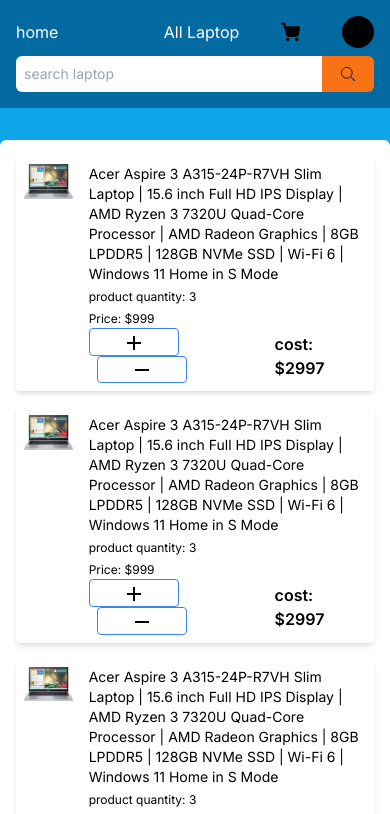
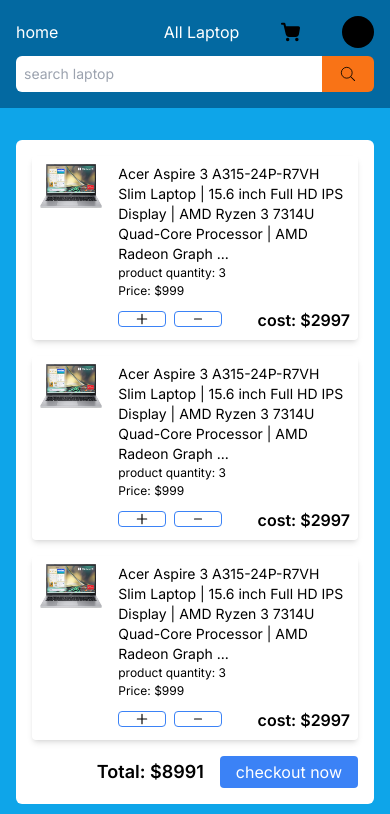
Before and after one commit to thanhhung-art/admin-laptop-v2, a Next.js app: page /cart in a window 390 px wide. Shown: the top 814 px of the page. Built offline with nearby package versions, Linux system fonts and the light colour scheme.

Commit message:
add responsive mobile for cart page

```diff
--- a/src/components/cart/ListProducts.tsx
+++ b/src/components/cart/ListProducts.tsx
@@ -1,11 +1,13 @@
+'use client'
 import React from "react";
 import Laptop from "@/images/71+1lOl1Y1L._AC_SX466_.jpg";
 import Image from "next/image";
-import AddIcon from '@mui/icons-material/Add';
-import RemoveIcon from '@mui/icons-material/Remove';
+import PlusIcon from "@/icons/PlusIcon";
 import Link from "next/link";
+import MinusIcon from "@/icons/MinusIcon";
+import useMobile from "@/hooks/isMobile";
 const name =
-  "Acer Aspire 3 A315-24P-R7VH Slim Laptop | 15.6 inch Full HD IPS Display | AMD Ryzen 3 7320U Quad-Core Processor | AMD Radeon Graphics | 8GB LPDDR5 | 128GB NVMe SSD | Wi-Fi 6 | Windows 11 Home in S Mode";
+  "Acer Aspire 3 A315-24P-R7VH Slim Laptop | 15.6 inch Full HD IPS Display | AMD Ryzen 3 7314U Quad-Core Processor | AMD Radeon Graphics | 8GB LPDDR5 | 128GB NVMe SSD | Wi-Fi 6 | Windows 11 Home in S Mode";
 
 
 const ListProducts = () => {
@@ -29,22 +31,23 @@
 };
 
 function Child() {
+  const { isMobile } = useMobile();
   return (
-    <li className="flex gap-4">
+    <div className="flex gap-4">
       <div>
         <Image src={Laptop} alt="laptop" height={180} />
       </div>
       <div className="flex flex-col">
-        <h3 className="text-sm">{name}</h3>
-        <p className="text-[12px] mt-1">product quantity: 3</p>
-        <h3 className="text-[12px] flex-1 mt-1">Price: $999</h3>
-        <div className="flex justify-between items-center">
+        <h3 className="text-sm">{isMobile ? name.slice(0, 130) + " ...": name}</h3>
+        <p className="text-[12px] md:mt-1">product quantity: 3</p>
+        <h3 className="text-[12px] flex-1 md:mt-1">Price: $999</h3>
+        <div className="flex justify-between items-center mt-2 md:mt-0">
           <div>
-            <button className="border border-blue-500 rounded px-8 active:scale-95">
-              <AddIcon className="text-sm" />
+            <button className="border border-blue-500 rounded px-4 md:px-8 active:scale-95">
+              <PlusIcon w={14} h={14} />
             </button>
-            <button className="border border-blue-500 rounded px-8 ml-2 active:scale-95">
-              <RemoveIcon className="text-sm" />
+            <button className="border border-blue-500 rounded px-4 md:px-8 ml-2 active:scale-95">
+              <MinusIcon w={14} h={14} />
             </button>
           </div>
           <div>
@@ -52,7 +55,7 @@
           </div>
         </div>
       </div>
-    </li>
+    </div>
   );
 }
 
--- /dev/null
+++ b/src/icons/MinusIcon.tsx
@@ -0,0 +1,26 @@
+interface IProps {
+  w?: number;
+  h?: number;
+}
+
+const MinusIcon = ({ w = 40, h = 40 }: IProps) => {
+  return (
+    <svg
+      width={`${w}px`}
+      height={`${w}px`}
+      viewBox="0 0 24 24"
+      fill="none"
+      xmlns="http://www.w3.org/2000/svg"
+    >
+      <path
+        d="M6 12L18 12"
+        stroke="#000000"
+        strokeWidth="2"
+        strokeLinecap="round"
+        strokeLinejoin="round"
+      />
+    </svg>
+  );
+};
+
+export default MinusIcon;
--- /dev/null
+++ b/src/icons/PlusIcon.tsx
@@ -0,0 +1,26 @@
+interface IProps {
+  w?: number;
+  h?: number;
+}
+
+const PlusIcon = ({ w = 40, h = 40 }: IProps) => {
+  return (
+    <svg
+      width={`${w}px`}
+      height={`${h}px`}
+      viewBox="0 0 24 24"
+      fill="none"
+      xmlns="http://www.w3.org/2000/svg"
+    >
+      <path
+        d="M4 12H20M12 4V20"
+        stroke="#000000"
+        strokeWidth="2"
+        strokeLinecap="round"
+        strokeLinejoin="round"
+      />
+    </svg>
+  );
+};
+
+export default PlusIcon;
--- a/src/views/Cart.tsx
+++ b/src/views/Cart.tsx
@@ -7,7 +7,7 @@
   return (
     <>
       <Navbar />
-      <section className="max-w-7xl m-auto flex gap-4 bg-white rounded-md my-8">
+      <section className="max-w-7xl m-auto flex gap-4 bg-white rounded-md my-8 mx-4 md:mx-0">
         <ListProducts />
       </section>
       <Footer />
```
Also changed, not shown: src/icons/minus-svgrepo-com.svg (added), src/icons/plus-large-svgrepo-com.svg (added).
